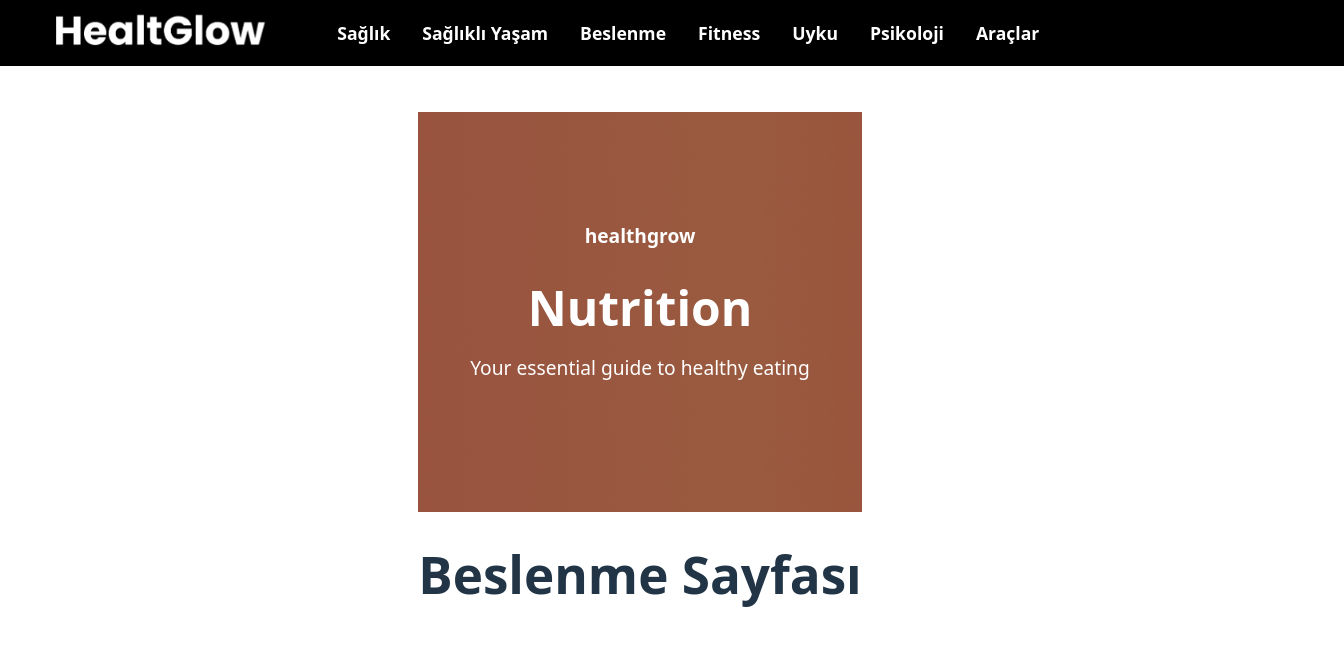
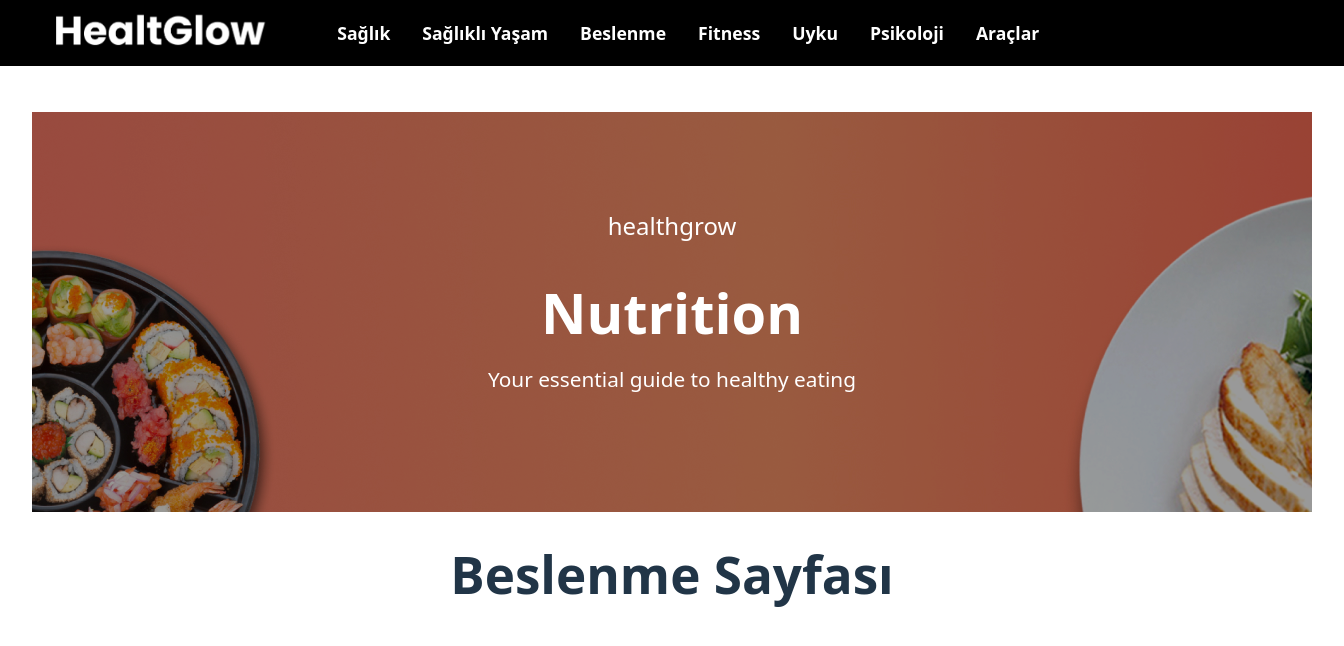
Before and after one commit to HasanGURGUR/Healty, a React (Vite) app: page /beslenme in a window 1280 px wide. Shown: the top 646 px of the page, 1344 px wide, since content can reach past the window. Built offline with nearby package versions, Linux system fonts and the light colour scheme.

Commit message:
beslenme sayfası banner eklendi

```diff
--- a/src/components/NutritionBanner.css
+++ b/src/components/NutritionBanner.css
@@ -1,7 +1,13 @@
 .nutrition-banner {
-  width: 100%; /* Tam genişlik */
+  width: 100vw; /* Tam viewport genişliği */
+  position: relative;
+  left: 50%; /* Yatayda ortalamak için */
+  transform: translateX(-50%); /* Kendi genişliğinin yarısı kadar sola kaydırarak ortalama */
+  margin: 0; /* Marginleri tamamen kaldırıyorum */
+  padding: 0; /* İç boşlukları kaldır */
+  box-sizing: border-box; /* Padding ve border genişliğe dahil edilsin */
   height: 400px; /* Banner yüksekliği */
-  background: url('/images/nutrition_banner.png') no-repeat center center; /* Arka plan resmi stilini kısaltılmış formda teyit ediyorum */
+  background: url('/images/nutrition_banner.jpg') no-repeat center center; /* Arka plan resmi stilini kısaltılmış formda teyit ediyorum */
   background-size: cover; /* Resmi alanı kaplayacak şekilde boyutlandır */
   display: flex;
   flex-direction: column;
@@ -9,7 +15,6 @@
   align-items: center; /* Yatayda ortala */
   color: #ffffff; /* Yazı rengi beyaz */
   text-align: center; /* Metinleri ortala */
-  position: relative;
   z-index: 0; /* Banner'ın kendi z-index'ini belirliyorum */
 }
 
@@ -29,17 +34,17 @@
 }
 
 .site-name {
-  font-size: 1.2rem;
-  font-weight: bold;
-  margin-bottom: 0.5rem;
+  font-size: 1.5rem; /* Healthline daha belirgin */
+  font-weight: normal; /* Kalınlık görseldeki gibi daha az */
+  margin-bottom: 0.2rem; /* Başlığa daha yakın */
 }
 
 .banner-title {
-  font-size: 3rem;
+  font-size: 3.5rem; /* Nutrition daha büyük */
   font-weight: bold;
-  margin-bottom: 0.5rem;
+  margin-bottom: 1rem; /* Açıklamaya biraz boşluk */
 }
 
 .banner-description {
-  font-size: 1.2rem;
+  font-size: 1.3rem; /* Açıklama biraz daha belirgin */
 }
--- a/src/pages/beslenme/BeslenmePage.jsx
+++ b/src/pages/beslenme/BeslenmePage.jsx
@@ -3,11 +3,11 @@ import NutritionBanner from '../../components/NutritionBanner';
 
 const BeslenmePage = () => {
   return (
-    <div>
+    <>
       <NutritionBanner />
       <h1>Beslenme Sayfası</h1>
       {/* Bu sayfaya özgü içerik buraya gelecek */}
-    </div>
+    </>
   );
 };
 
```
Also changed, not shown: public/images/nutrition_banner.jpg (added), public/images/nutrition_banner.png (deleted).
